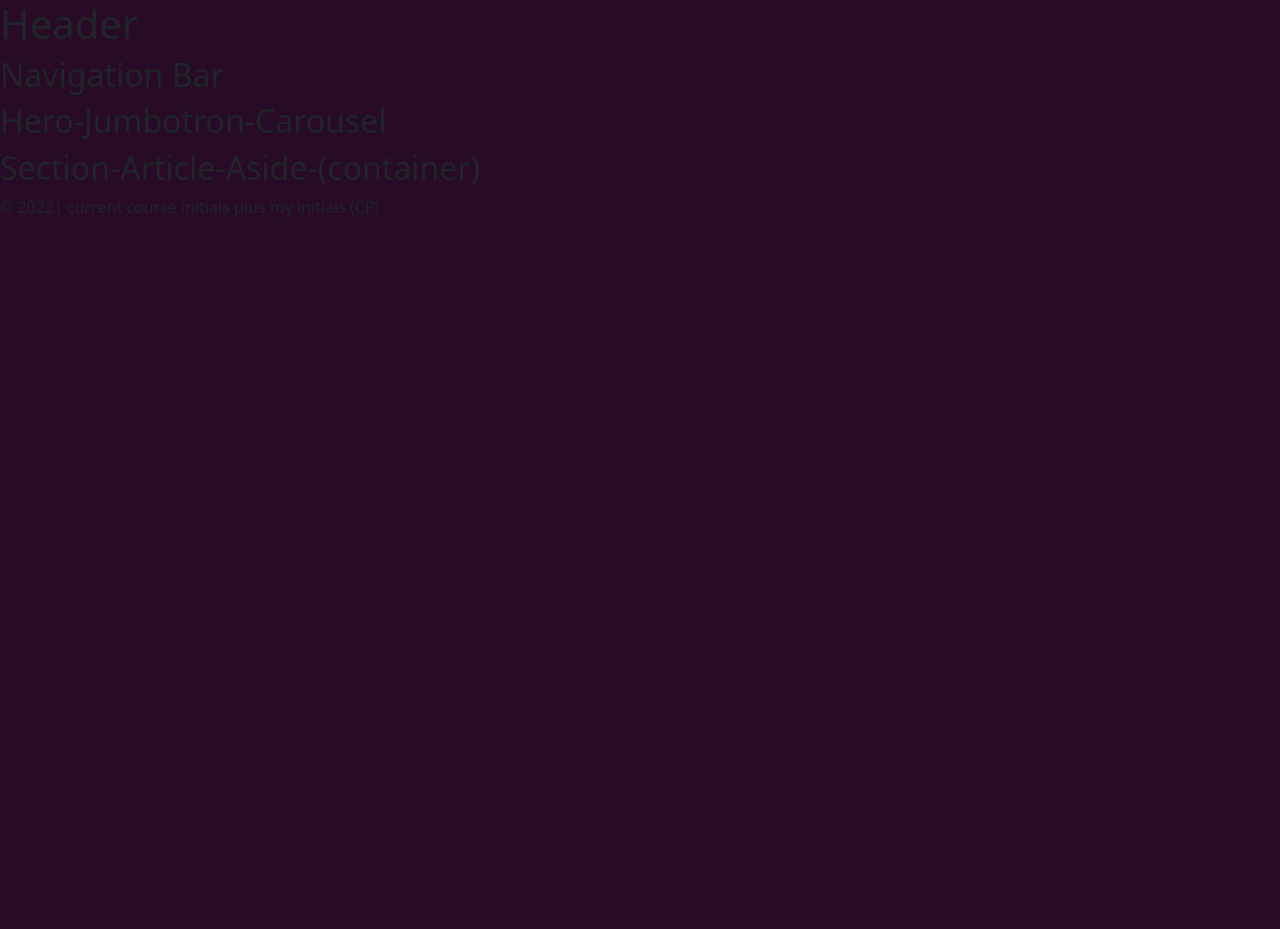
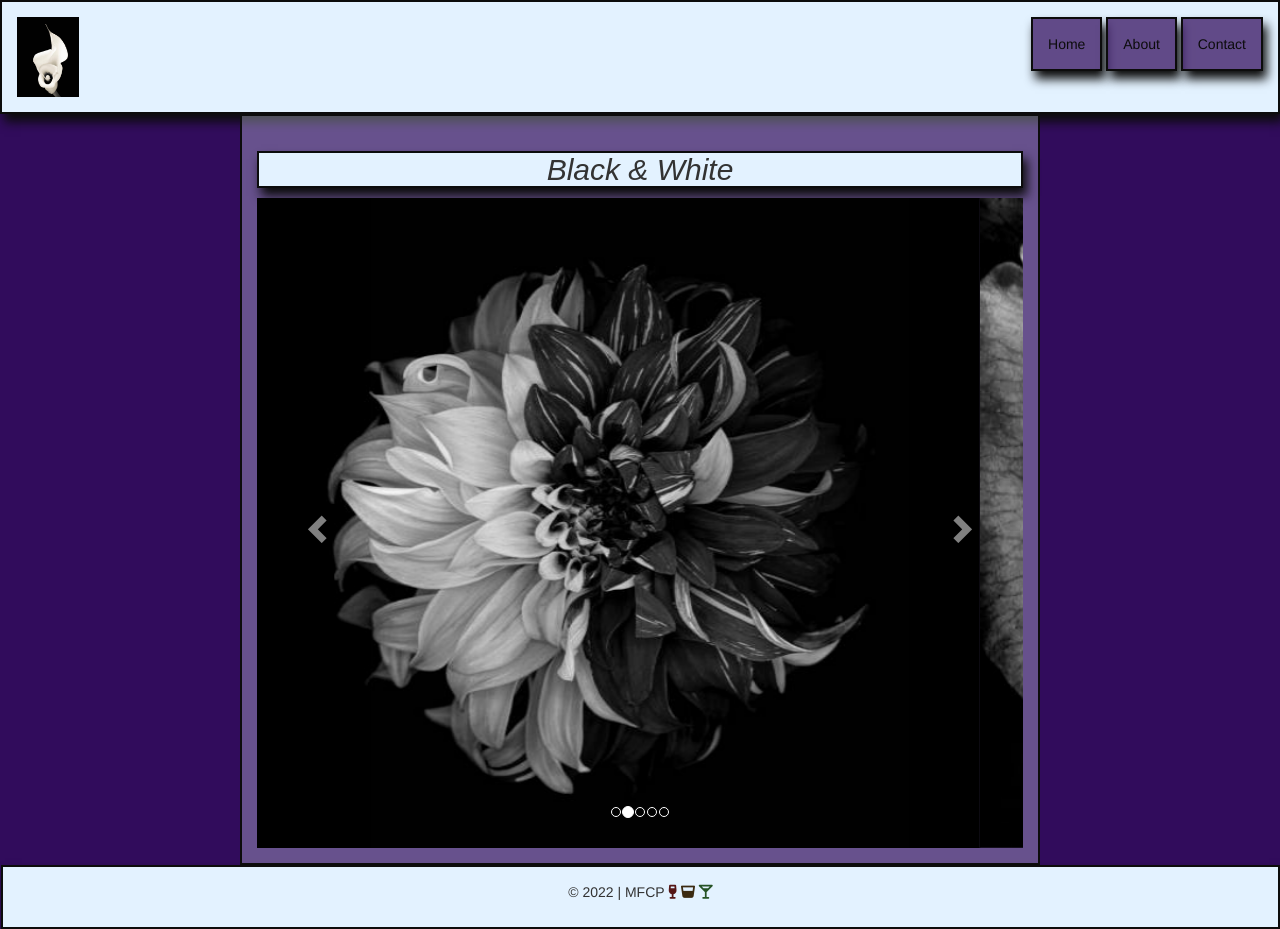
Before and after one commit to cochav4884/Carousel, a plain HTML site: page index.html in a window 1280 px wide. Before the commit the page ends 800 px from the top, so only its background shows below. Drawn offline with nearby package versions, Linux system fonts and the light colour scheme.

Commit message:
created new repos carousel-practice-corinne

```diff
--- a/css/styles.css
+++ b/css/styles.css
@@ -1,3 +1,81 @@
 body {
-    background-color: rgb(39, 11, 39);
+    background-color: rgb(49, 12, 92);
 }
+
+header {
+    border: 2px solid rgb(12, 12, 12);
+    background-color: rgb(227, 242, 255);
+    box-shadow: 4px 8px 10px rgb(12, 12, 12);
+}
+
+h1,
+h2,
+h3,
+h4,
+h5,
+h6 {
+    font-style: italic;
+    font-family: fantasy;
+    border: 2px solid rgb(12, 12, 12);
+    background-color: rgb(227, 242, 255);
+    box-shadow: 4px 8px 10px rgb(12, 12, 12);
+    text-align: center;
+}
+
+nav {
+    border: 2px solid rgb(12, 12, 12);
+    background-color: rgb(227, 242, 255);
+    box-shadow: 4px 8px 10px rgb(12, 12, 12);
+    padding: 15px;
+}
+
+ul {
+    list-style-type: none;
+    float: right;
+}
+
+ul li {
+    border: 2px solid rgb(12, 12, 12);
+    background-color: rgb(49, 12, 92, 0.725);
+    box-shadow: 4px 8px 10px rgb(12, 12, 12);
+    padding: 15px;
+    display: inline-block;
+}
+
+ul li a {
+    color: rgb(12, 12, 12);
+    text-decoration: none;
+}
+
+ul li:hover {
+    background-color: rgb(144, 238, 144);
+    box-shadow: 4px 8px 10px rgb(227, 242, 255);
+}
+
+.container {
+    margin: auto;
+    padding: 15px;
+    border: 2px solid rgb(12, 12, 12);
+    background-color: rgb(227, 242, 255, 0.3);
+}
+
+footer {
+    border: 2px solid rgb(12, 12, 12);
+    background-color: rgb(227, 242, 255);
+    box-shadow: 4px 8px 10px rgb(12, 12, 12);
+    text-align: center;
+    padding: 15px;
+    margin-left: 1px;
+}
+
+.fa-wine-glass {
+    color: rgb(85, 22, 22);
+}
+
+.fa-whiskey-glass {
+    color: rgb(59, 42, 17);
+}
+
+.fa-martini-glass {
+    color: rgb(38, 83, 38);
+}
--- a/index.html
+++ b/index.html
@@ -4,43 +4,104 @@
 <head>
     <meta charset="utf-8">
     <meta name="viewport" content="width=device-width, initial-scale=1">
-  <title>Day 7 Parallax</title>
+    <title>Index</title>
     <link href="https://cdn.jsdelivr.net/npm/bootstrap@5.1.3/dist/css/bootstrap.min.css" rel="stylesheet"
         integrity="sha384-1BmE4kWBq78iYhFldvKuhfTAU6auU8tT94WrHftjDbrCEXSU1oBoqyl2QvZ6jIW3" crossorigin="anonymous">
     <link rel="preconnect" href="https://fonts.googleapis.com">
     <link rel="preconnect" href="https://fonts.gstatic.com" crossorigin>
     <link href="https://fonts.googleapis.com/css2?family=Lato&family=Roboto+Slab&display=swap" rel="stylesheet">
+    <link rel="stylesheet" href="https://maxcdn.bootstrapcdn.com/bootstrap/3.4.1/css/bootstrap.min.css">
     <link rel="stylesheet" href="css/styles.css">
-  <!-- use defer at the end of script you keep in your header or place each script at the bottom of the page above </body> -->
+    <script src="https://ajax.googleapis.com/ajax/libs/jquery/3.6.0/jquery.min.js" defer></script>
+    <script src="https://maxcdn.bootstrapcdn.com/bootstrap/3.4.1/js/bootstrap.min.js" defer></script>
     <script src="https://kit.fontawesome.com/16ef79e6fd.js" crossorigin="anonymous" defer></script>
     <script src="https://cdn.jsdelivr.net/npm/bootstrap@5.1.3/dist/js/bootstrap.bundle.min.js"
-    integrity="sha384-ka7Sk0Gln4gmtz2MlQnikT1wXgYsOg+OMhuP+IlRH9sENBO0LRn5q+8nbTov4+1p" crossorigin="anonymous" defer>
+        integrity="sha384-ka7Sk0Gln4gmtz2MlQnikT1wXgYsOg+OMhuP+IlRH9sENBO0LRn5q+8nbTov4+1p" crossorigin="anonymous"
+        defer>
     </script>
-  <script src="https://ajax.googleapis.com/ajax/libs/jquery/3.6.0/jquery.min.js" defer></script>
-  <script src="https://maxcdn.bootstrapcdn.com/bootstrap/3.4.1/js/bootstrap.min.js" defer></script>
 </head>
 
 <body>
 
-  <header>
-    <h1>Header</h1>
-  </header>
-
   <nav>
-    <h2>Navigation Bar</h2>
+    <img src="img/BW7.jpg" alt="" height="80px">
+    <ul>
+        <li><a href="index.html">Home</a></li>
+        <li><a href="about.html">About</a></li>
+        <li><a href="contact.html">Contact</a></li>
+    </ul>
 </nav>
 
-  <section>
-    <h2>Hero-Jumbotron-Carousel</h2>
-  </section>
-  <!-- <a name="#top"></a> -->
-  <main>
-    <h2>Section-Article-Aside-(container)</h2>
-  </main>
+<a name="top"></a>
+
+<div class="container" style="width: 800px;">
+    <h2>Black & White</h2>
+    <div id="myCarousel" class="carousel slide" data-ride="carousel">
+        <!-- Indicators -->
+        <ol class="carousel-indicators">
+            <li data-target="#myCarousel" data-slide-to="0" class="active"></li>
+            <li data-target="#myCarousel" data-slide-to="1"></li>
+            <li data-target="#myCarousel" data-slide-to="2"></li>
+            <li data-target="#myCarousel" data-slide-to="3"></li>
+            <li data-target="#myCarousel" data-slide-to="4"></li>
+
+        </ol>
+
+        <!-- Wrapper for slides -->
+        <div class="carousel-inner">
+
+            <div class="item active">
+                <img src="img/BW2.jpg" alt="" style="height: 650px; width: 800px;">
+                <div class="carousel-caption">
+                </div>
+            </div>
+
+            <div class="item 1">
+                <img src="img/BW3.jpg" alt="" style="height: 650px; width: 800px;">
+                <div class="carousel-caption">
+                </div>
+            </div>
+
+            <div class="item 2">
+                <img src="img/BW4.jpg" alt="" style="height: 650px; width: 800px;">
+                <div class="carousel-caption">
+                </div>
+            </div>
+
+            <div class="item 3">
+                <img src="img/BW9.jpg" alt="" style="height: 650px; width: 800px;">
+                <div class="carousel-caption">
+                </div>
+            </div>
+
+            <div class="item 4">
+                <img src="img/BW1.jpg" alt="" style="height: 650px; width: 800px;">
+                <div class="carousel-caption">
+                </div>
+            </div>
+
+
+            <!-- Left and right controls -->
+            <a class="left carousel-control" href="#myCarousel" data-slide="prev">
+                <span class="glyphicon glyphicon-chevron-left"></span>
+                <span class="sr-only">Previous</span>
+            </a>
+            <a class="right carousel-control" href="#myCarousel" data-slide="next">
+                <span class="glyphicon glyphicon-chevron-right"></span>
+                <span class="sr-only">Next</span>
+            </a>
+        </div>
+    </div>
+</div>
 
 <footer>
-    <p>&copy; 2022| current course initials plus my initials (CP)</p>
+    <p>&copy; 2022 | MFCP
+        <a href="#"><i class="fa-solid fa-wine-glass"></i></a>
+        <a href="#"><i class="fa-solid fa-whiskey-glass"></i></a>
+        <a href="#"><i class="fa-solid fa-martini-glass"></i></a>
+    </p>
 </footer>
+
 </body>
 
 </html>
```
Also changed, not shown: img/BW1.jpg (added), img/BW10.jpg (added), img/BW11.jpg (added), img/BW12.jpg (added), img/BW13.jpg (added), img/BW14.jpg (added), img/BW2.jpg (added), img/BW3.jpg (added), img/BW4.jpg (added), img/BW5.jpg (added), img/BW6.jpg (added), img/BW7.jpg (added), img/BW8.jpg (added), img/BW9.jpg (added), 2 more files. Lines whose indentation alone changed are shown as unchanged.
